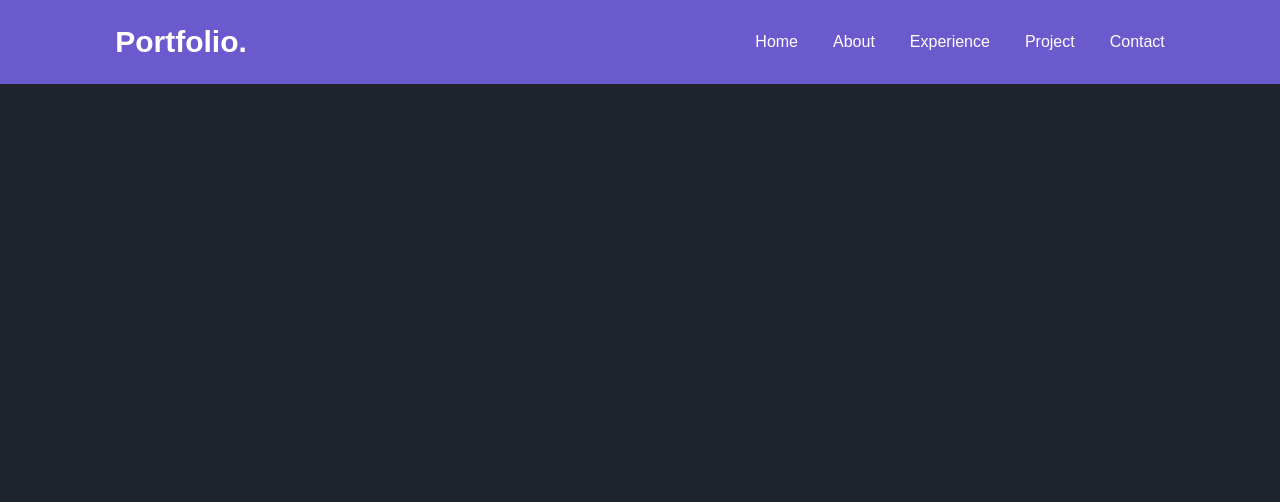
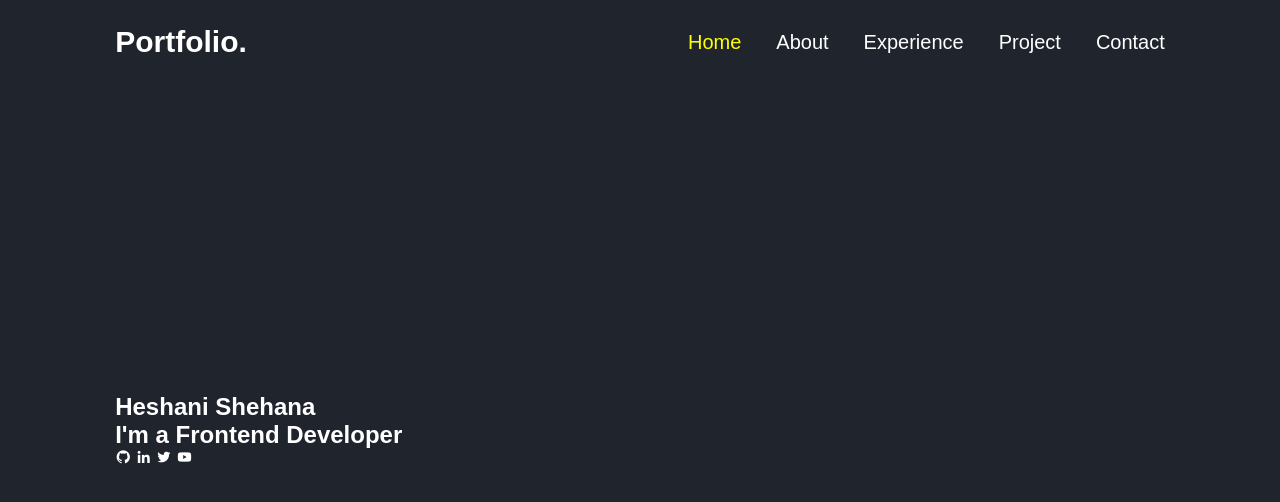
Before and after one commit to Heshani833/Personal-Portfolio-Website, a plain HTML site: page index.html in a window 1280 px wide. Drawn offline with nearby package versions, Linux system fonts and the light colour scheme.

Commit message:
Enter some icons

```diff
--- a/index.html
+++ b/index.html
@@ -1,24 +1,40 @@
 <!DOCTYPE html>
 <html lang="en">
   <head>
-    <meta charset="UTF-8">
-    <meta name="viewport" content="width=device-width, initial-scale=1.0">
+    <meta charset="UTF-8" />
+    <meta name="viewport" content="width=device-width, initial-scale=1.0" />
     <title>Personal-Portfolio-Website</title>
-    <link rel="stylesheet" href="style.css">
+    <link
+      href="https://unpkg.com/boxicons@2.1.4/css/boxicons.min.css"
+      rel="stylesheet"
+    />
+    <link rel="stylesheet" href="style.css" />
   </head>
   <body>
-
     <nav class="navbar">
       <a href="#" class="logo">Portfolio.</a>
       <ul>
-            <li><a href="#">Home</a></li>
+        <li class="active"><a href="#">Home</a></li>
         <li><a href="#">About</a></li>
         <li><a href="#">Experience</a></li>
         <li><a href="#">Project</a></li>
         <li><a href="#">Contact</a></li>
-
       </ul>
     </nav>
-
+    <section class="home">
+      <div class="home-info">
+        <h1>Heshani Shehana</h1>
+        <h2>I'm a Frontend Developer</h2>
+        <p></p>
+        <div class="btn-sci">
+          <div class="sci">
+            <a href="#"><i class="bx bxl-github"></i></a>
+            <a href="#"><i class="bx bxl-linkedin"></i></a>
+            <a href="#"><i class="bx bxl-twitter"></i></a>
+            <a href="#"><i class="bx bxl-youtube"></i></a>
+          </div>
+        </div>
+      </div>
+    </section>
   </body>
 </html>
--- a/style.css
+++ b/style.css
@@ -20,7 +20,6 @@ a {
   top: 0;
   width: 100%;
   padding: 25px 9%;
-  background: slateblue;
   display: flex;
   justify-content: space-between;
   align-items: center;
@@ -39,3 +38,22 @@ a {
   list-style: none;
   margin-left: 35px;
 }
+
+.navbar ul li a {
+  font-size: 20px;
+  font-weight: 500;
+  transition: 0.5s;
+}
+
+.navbar ul li:hover a,
+.navbar ul li.active a {
+  color: yellow;
+}
+
+.home {
+  display: flex;
+  align-items: center;
+  height: 100vh;
+  padding: 60px 9% 0;
+  color: white;
+}
```
Lines whose indentation alone changed are shown as unchanged.
